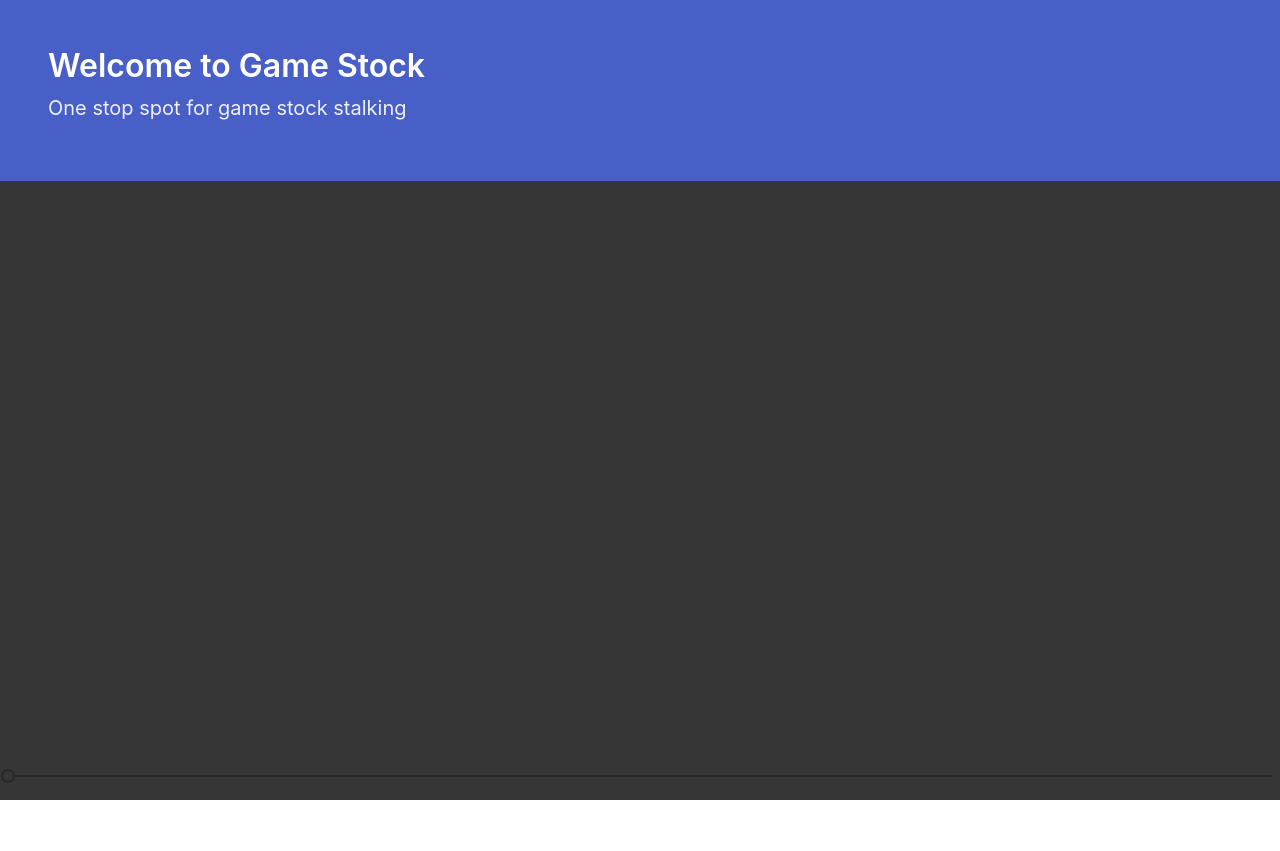
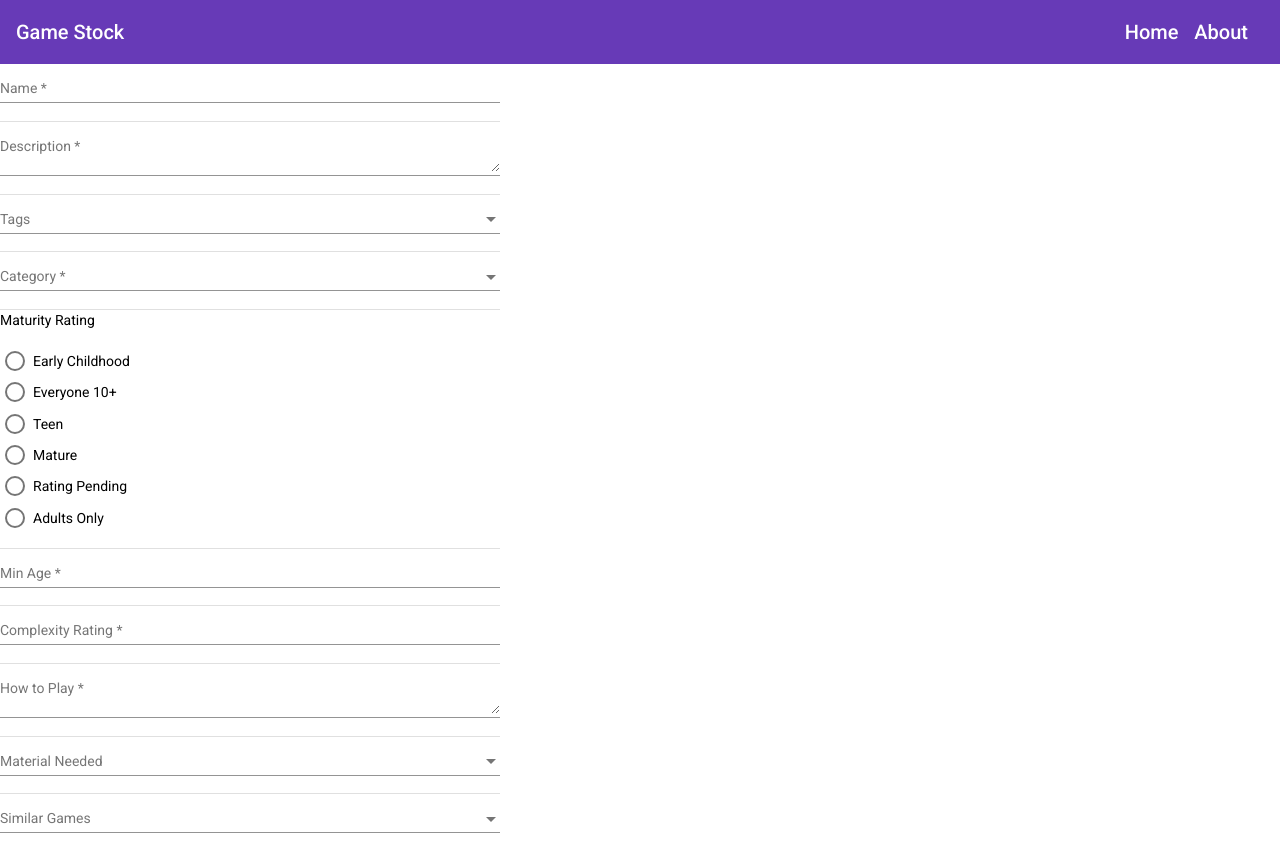
Before and after one commit to AarjavP/GameStock, an Angular app in the folder game-stock-ui/: page / in a window 1280 px wide. Before the commit the page ends 800 px from the top, so only its background shows below. Built offline with nearby package versions, Linux system fonts and the light colour scheme; no server answers.

Commit message:
creating input form for games

```diff
--- a/game-stock-ui/src/app/app.component.css
+++ b/game-stock-ui/src/app/app.component.css
@@ -0,0 +1,27 @@
+.navbar {
+  justify-content: space-between;
+}
+
+span {
+  padding-right: 1rem;
+}
+
+.game-form {
+  min-width: 150px;
+  max-width: 500px;
+  width: 100%;
+}
+
+.example-full-width {
+  width: 100%;
+}
+
+.example-radio-group {
+    display: flex;
+    flex-direction: column;
+    margin: 15px 0;
+  }
+
+  .example-radio-button {
+    margin: 5px;
+  }
--- a/game-stock-ui/src/app/app.component.html
+++ b/game-stock-ui/src/app/app.component.html
@@ -1,35 +1,114 @@
-<!doctype html>
-<html lang="en">
-<head>
-    <meta charset="UTF-8">
-    <meta name="viewport"
-          content="width=device-width, user-scalable=no, initial-scale=1.0, maximum-scale=1.0, minimum-scale=1.0">
-    <meta http-equiv="X-UA-Compatible" content="ie=edge">
-    <title>Game Stock</title>
-    <link rel="stylesheet" href="https://cdn.jsdelivr.net/npm/bulma@0.9.2/css/bulma.min.css">
-    <style>
-        html,
-        body,
-        body > div {
-            width: 100%;
-            min-height: 100vh;
-            overflow: hidden;
-        }
-    </style>
-</head>
-<body class="content has-background-dark">
-<div class="is-flex is-flex-direction-column">
+<mat-toolbar color="primary" class="navbar">
+  <div>Game Stock</div>
+  <div>
+    <span>Home</span>
+    <span>About</span>
+  </div>
+</mat-toolbar>
+<form class="game-form">
+  <mat-form-field class="example-full-width">
+    <mat-label>Name</mat-label>
+    <input matInput required />
+  </mat-form-field>
 
-    <section class="hero is-link">
-        <div class="hero-body">
-            <p class="title">Welcome to Game Stock</p>
-            <p class="subtitle">One stop spot for game stock stalking</p>
-        </div>
-    </section>
+  <mat-divider></mat-divider>
 
-    <app-game-list class="columns is-multiline is-centered is-vcentered is-flex-grow-1 is-align-content-center"></app-game-list>
-    <mat-slider min="1" max="100" step="1" value="1"></mat-slider>
-</div>
+  <mat-form-field class="example-full-width">
+    <mat-label>Description</mat-label>
+    <textarea matInput required></textarea>
+  </mat-form-field>
 
-</body>
-</html>
+  <mat-divider></mat-divider>
+
+  <mat-form-field class="example-full-width">
+    <mat-label>Tags</mat-label>
+    <mat-select multiple>
+      <mat-option>Mystery</mat-option>
+      <mat-option>Confusing</mat-option>
+      <mat-option>Outdoor</mat-option>
+      <mat-option>Indoor</mat-option>
+    </mat-select>
+  </mat-form-field>
+
+  <mat-divider></mat-divider>
+
+  <mat-form-field class="example-full-width">
+    <mat-label>Category</mat-label>
+    <mat-select required>
+      <mat-option>Mystery</mat-option>
+      <mat-option>Confusing</mat-option>
+      <mat-option>Outdoor</mat-option>
+      <mat-option>Indoor</mat-option>
+    </mat-select>
+  </mat-form-field>
+
+  <mat-divider></mat-divider>
+
+  <label id="example-radio-group-label">Maturity Rating</label>
+  <mat-radio-group class="example-radio-group">
+    <mat-radio-button value="EARLY_CHILDHOOD" class="example-radio-button"
+      >Early Childhood</mat-radio-button
+    >
+    <mat-radio-button value="EVERYONE" class="example-radio-button"
+      >Everyone 10+</mat-radio-button
+    >
+    <mat-radio-button value="TEEN" class="example-radio-button"
+      >Teen</mat-radio-button
+    >
+    <mat-radio-button value="MATURE" class="example-radio-button"
+      >Mature</mat-radio-button
+    >
+    <mat-radio-button value="RATING_PENDING" class="example-radio-button"
+      >Rating Pending</mat-radio-button
+    >
+    <mat-radio-button value="ADULT_ONLY" class="example-radio-button"
+      >Adults Only</mat-radio-button
+    >
+  </mat-radio-group>
+
+  <mat-divider></mat-divider>
+
+  <mat-form-field class="example-full-width">
+    <mat-label>Min Age</mat-label>
+    <input matInput type="number" required />
+  </mat-form-field>
+
+  <mat-divider></mat-divider>
+
+  <mat-form-field class="example-full-width">
+    <mat-label>Complexity Rating</mat-label>
+    <input matInput type="number" required />
+  </mat-form-field>
+
+  <mat-divider></mat-divider>
+
+  <mat-form-field class="example-full-width">
+    <mat-label>How to Play</mat-label>
+    <textarea matInput required></textarea>
+  </mat-form-field>
+
+  <mat-divider></mat-divider>
+
+  <mat-form-field class="example-full-width">
+    <mat-label>Material Needed</mat-label>
+    <mat-select multiple>
+      <mat-option>Paper</mat-option>
+      <mat-option>Pen</mat-option>
+      <mat-option>Mind</mat-option>
+      <mat-option>Notebook</mat-option>
+    </mat-select>
+  </mat-form-field>
+
+  <mat-divider></mat-divider>
+
+  <mat-form-field class="example-full-width">
+    <mat-label>Similar Games</mat-label>
+    <mat-select multiple>
+      <mat-option>Mafia1</mat-option>
+      <mat-option>Mafia2</mat-option>
+      <mat-option>Mafia3</mat-option>
+      <mat-option>Mafia4</mat-option>
+    </mat-select>
+  </mat-form-field>
+
+</form>
--- /dev/null
+++ b/game-stock-ui/src/app/material/material.module.ts
@@ -0,0 +1,24 @@
+import { NgModule } from "@angular/core";
+import { MatToolbarModule } from '@angular/material/toolbar';
+import {MatFormFieldModule} from '@angular/material/form-field';
+import {MatInputModule} from '@angular/material/input';
+import {MatSelectModule} from '@angular/material/select';
+import {MatCheckboxModule} from '@angular/material/checkbox';
+import {MatRadioModule} from '@angular/material/radio';
+import {MatDividerModule} from '@angular/material/divider';
+
+const Material = [
+  MatToolbarModule,
+  MatFormFieldModule,
+  MatInputModule,
+  MatSelectModule,
+  MatCheckboxModule,
+  MatRadioModule,
+  MatDividerModule
+]
+
+@NgModule({
+  imports: [Material],
+  exports: [Material],
+})
+export class MaterialModule {}
```
Also changed, not shown: game-stock-ui/src/app/app.module.ts (+5 -3 lines).
